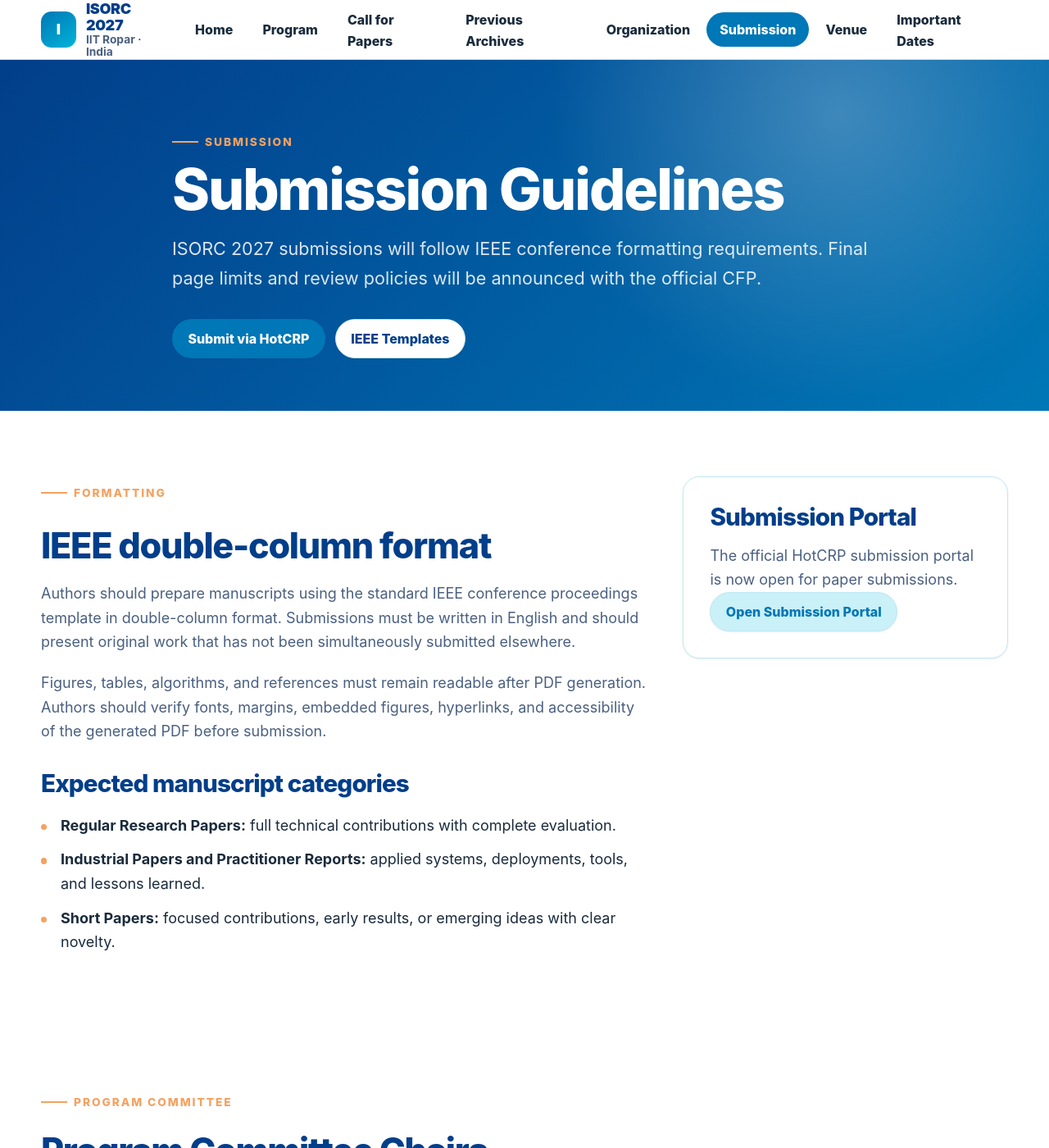
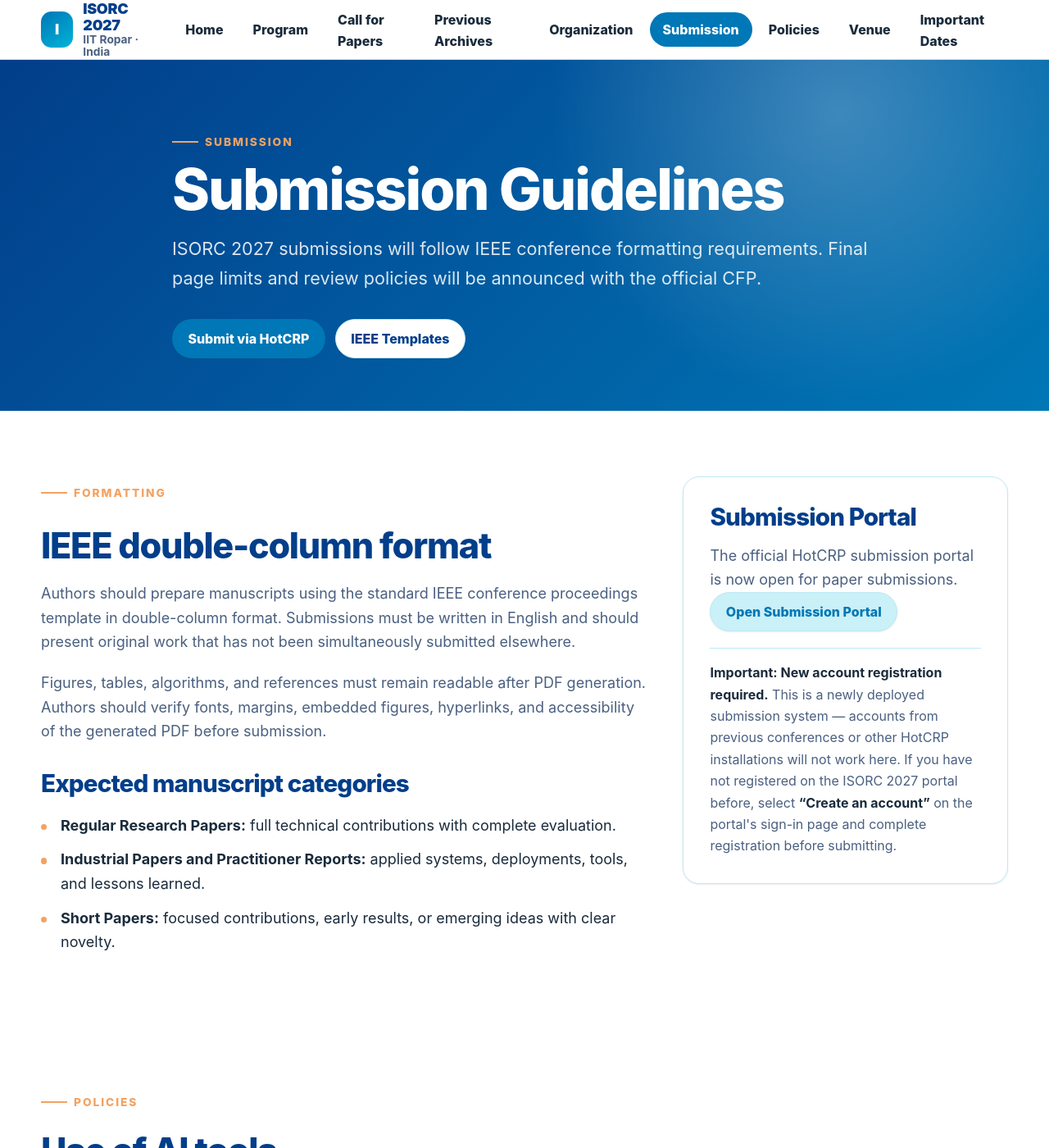
Before and after one commit to isorc2027/isorc2027.github.io, a Jekyll site: the page built from submission.md, in a window 1280 px wide and 1400 px high. Shown: the whole window at 82% size. Built offline with Jekyll 4.4.1, drawn with Linux system fonts in a browser that asks for light colours; some of the changed text lies outside the part shown.

Commit message:
Add new-account notice and AI Tools Policy page
- Submission page: add "new account registration required" fine
  print to the portal card, plus a short AI-policy summary section
  linking to the full policy page.
- New /policies/ai-tools/ page with separate Author and Reviewer
  sections, each linking to the relevant IEEE submission/peer-review
  policy page, styled with the existing notice-card/prose components.
- Add "Policies" to primary nav.
- Add .notice-card__fine CSS rule (subtle muted fine print, no new
  colors) for the registration notice.

Co-Authored-By: Claude Sonnet 5 <noreply@anthropic.com>

```diff
--- a/_data/navigation.yml
+++ b/_data/navigation.yml
@@ -10,6 +10,8 @@
   url: "/organization/"
 - label: "Submission"
   url: "/submission/"
+- label: "Policies"
+  url: "/policies/ai-tools/"
 - label: "Venue"
   url: "/venue/"
 - label: "Important Dates"
--- a/assets/css/style.css
+++ b/assets/css/style.css
@@ -721,6 +721,18 @@ p {
   font-size: var(--font-size-xl);
 }
 
+.notice-card__fine {
+  margin-block-start: var(--space-5);
+  padding-block-start: var(--space-4);
+  border-block-start: 1px solid var(--color-border);
+  color: var(--color-muted);
+  font-size: var(--font-size-sm);
+}
+
+.notice-card__fine strong {
+  color: var(--color-ink);
+}
+
 .check-list,
 .topic-list,
 .person-list {
--- a/submission.md
+++ b/submission.md
@@ -37,7 +37,19 @@ permalink: /submission/
       <h2 id="submission-status-title">Submission Portal</h2>
       <p>The official HotCRP submission portal is now open for paper submissions.</p>
       <a class="button button--ghost" href="https://submission.isorc-conference.org/" rel="noopener" target="_blank">Open Submission Portal</a>
+      <p class="notice-card__fine"><strong>Important: New account registration required.</strong> This is a newly deployed submission system — accounts from previous conferences or other HotCRP installations will not work here. If you have not registered on the ISORC 2027 portal before, select <strong>“Create an account”</strong> on the portal's sign-in page and complete registration before submitting.</p>
     </aside>
+  </div>
+</section>
+
+<section class="section" aria-labelledby="ai-policy-title">
+  <div class="container">
+    <div class="section__header">
+      <p class="eyebrow">Policies</p>
+      <h2 id="ai-policy-title">Use of AI tools</h2>
+      <p>ISORC 2027 permits limited use of AI-assisted tools by authors, subject to disclosure, and prohibits the use of external AI systems by reviewers when handling manuscripts under review. Authors and reviewers should review the full policy before submission or review.</p>
+    </div>
+    <a class="button button--secondary" href="{{ '/policies/ai-tools/' | relative_url }}">Read AI Tools Policy</a>
   </div>
 </section>
 
```
Also changed, not shown: policies/ai-tools.md (added, +50 -0 lines).
